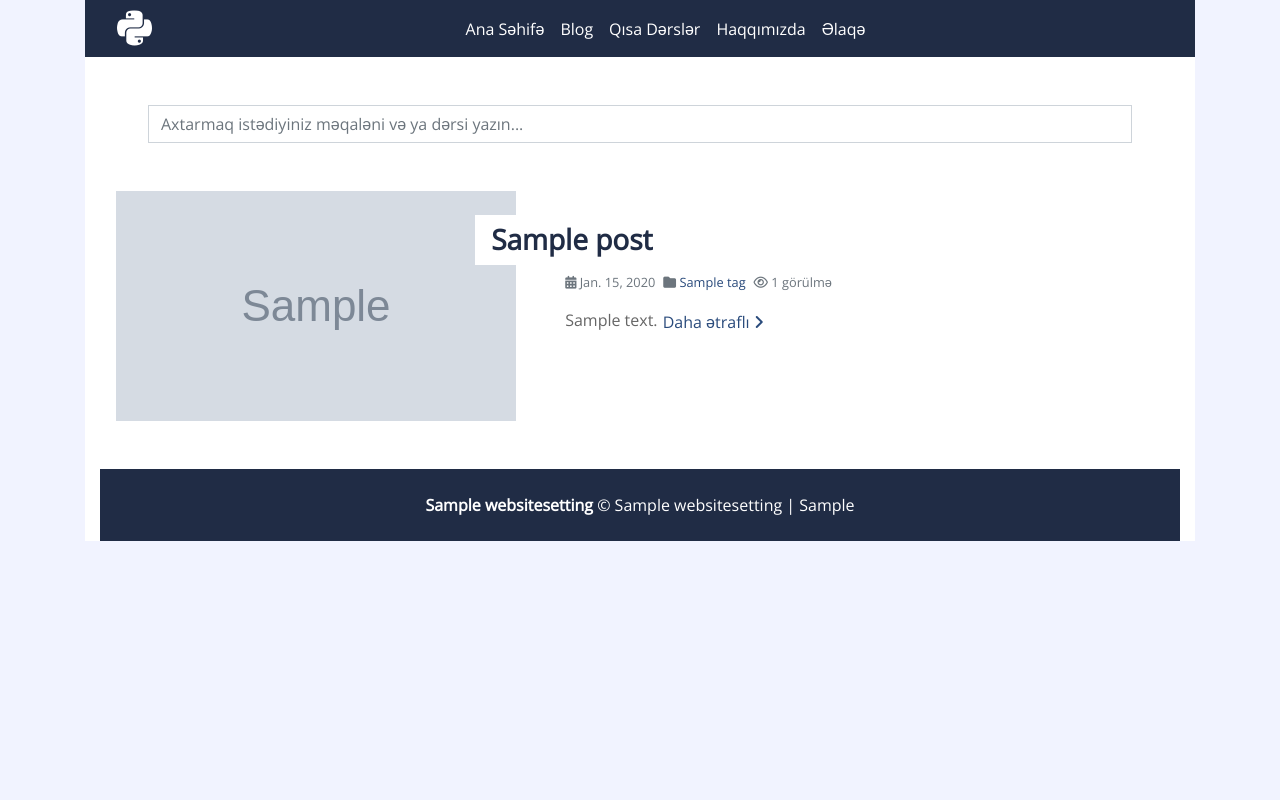
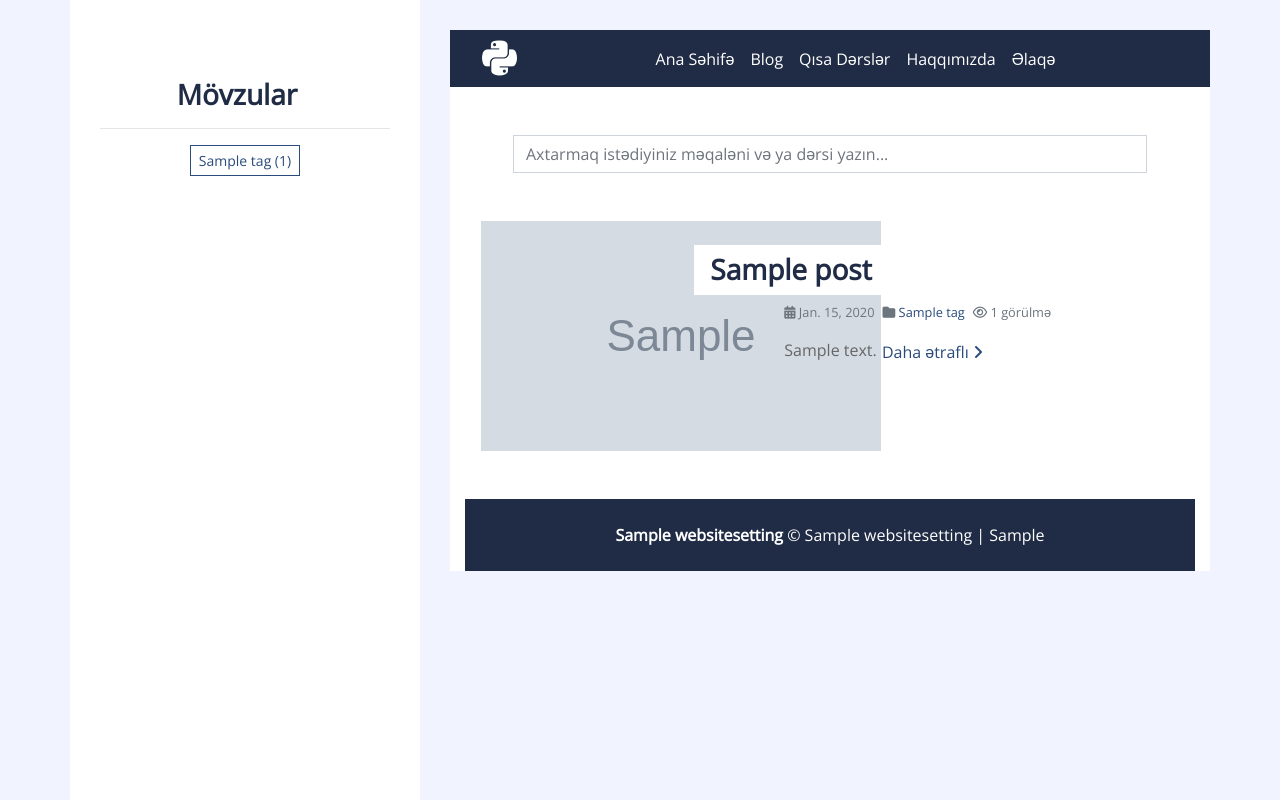
Before and after one commit to anarbyrm/python_blog, a Django app: page /posts/ in a window 1280 px wide. Run offline with Django 4.2, Linux system fonts and the light colour scheme; tables that the repository leaves empty hold one stand-in row (values such as "Sample post"); grey boxes marked "Sample" are stand-in pictures; some libraries are stand-ins or nearby versions.

Commit message:
filter column added

```diff
--- a/blog_backend/context_processors.py
+++ b/blog_backend/context_processors.py
@@ -1,9 +1,9 @@
-from blog.models import WebsiteSetting, Info
+from blog.models import WebsiteSetting, Info, Tag
 
 
 def custom_context(request):
     context = dict()
     context['setting'] = WebsiteSetting.objects.last()
     context['info'] = Info.objects.last()
-
+    context['tags'] = Tag.objects.all()
     return context
--- a/templates/partials/base.html
+++ b/templates/partials/base.html
@@ -26,6 +26,9 @@
         {% if request.path == '/about/' %}
             <div class="wrapper">
                 {% include 'partials/info.html' %}
+        {% elif request.path == '/posts/' %}
+            <div class="wrapper">
+                {% include 'partials/filters.html' %}
         {% else %}
             <div class="container">
         {% endif %}
--- /dev/null
+++ b/templates/partials/filters.html
@@ -0,0 +1,17 @@
+{% load static %}
+<div class="sidebar">
+    <div class="sidebar-text d-flex flex-column justify-content-center text-center">
+        <div>
+            <h3 class="font-weight-bold mt-5 mr-3">Mövzular</h3>
+            <hr>
+            <div>
+                {% for tag in tags %}
+                    <a href="{% url 'post-list-page' %}?tag={{ tag.name }}" class="btn btn-sm btn-outline-primary mb-1">{{ tag.name }} ({{ tag.post_set.count }})</a>
+                {% endfor %}
+            </div>
+        </div>
+    </div>
+    <div class="sidebar-icon d-flex flex-column h-100 justify-content-center text-right">
+        <i class="fas fa-2x fa-angle-double-right text-primary"></i>
+    </div>
+</div>
```
Also changed, not shown: templates/blog/template-post-detail.html (renamed from templates/blog/single.html), templates/blog/template-posts.html (renamed from templates/blog/blog.html).
